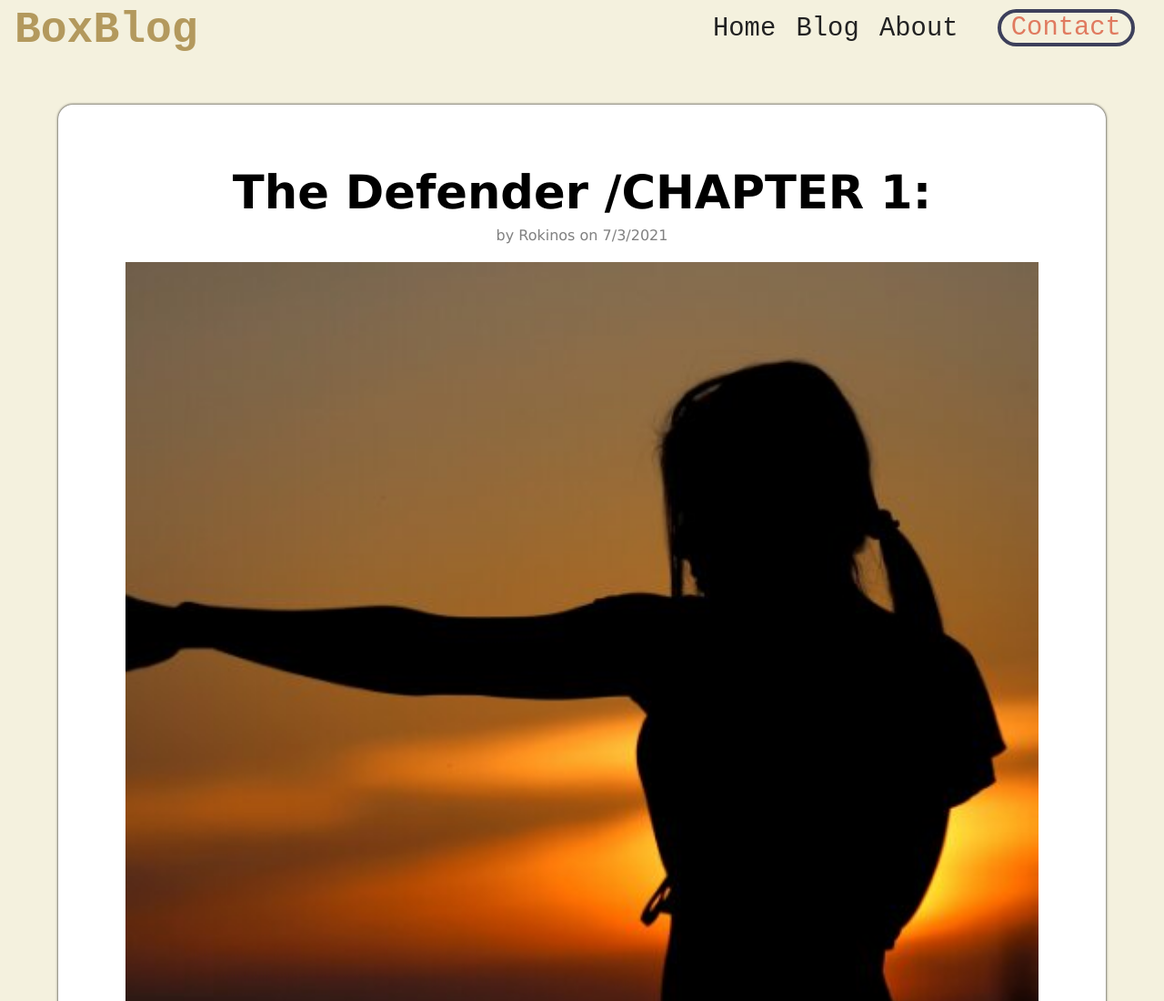
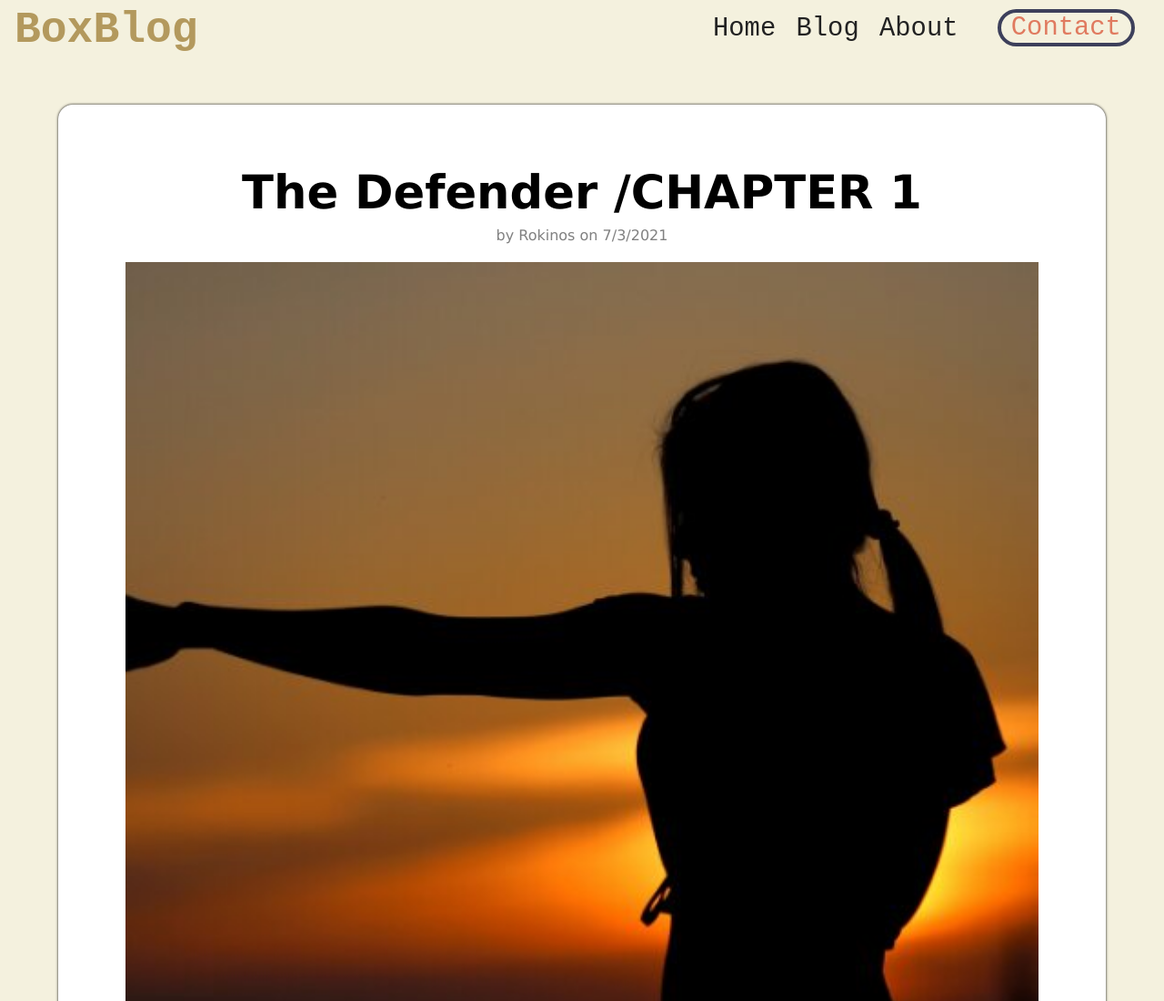
Before and after one commit to AbderrahmanAboumouslim/boxob-blog, an Eleventy site: page src/post/2021-07-03-the-defender.md in a window 1280 px wide. Shown: the top 1100 px of the page at 91% size. Built offline with nearby package versions, Linux system fonts and the light colour scheme; Eleventy itself is replaced by a stand-in of ours; files that its build step writes are made by us from their sources.

Commit message:
Update Blog “2021-07-03-the-defender”

```diff
--- a/src/post/2021-07-03-the-defender.md
+++ b/src/post/2021-07-03-the-defender.md
@@ -1,5 +1,5 @@
 ---
-title: "The Defender /CHAPTER 1:"
+title: The Defender /CHAPTER 1
 description: I’m lying down on my front, my brow is stuck to the cold surface of
   the floor, and I press my shaking hands to my head. The crackle of the
   programmed weapon hits horrendously against my eardrum, and the sharp pieces
```
